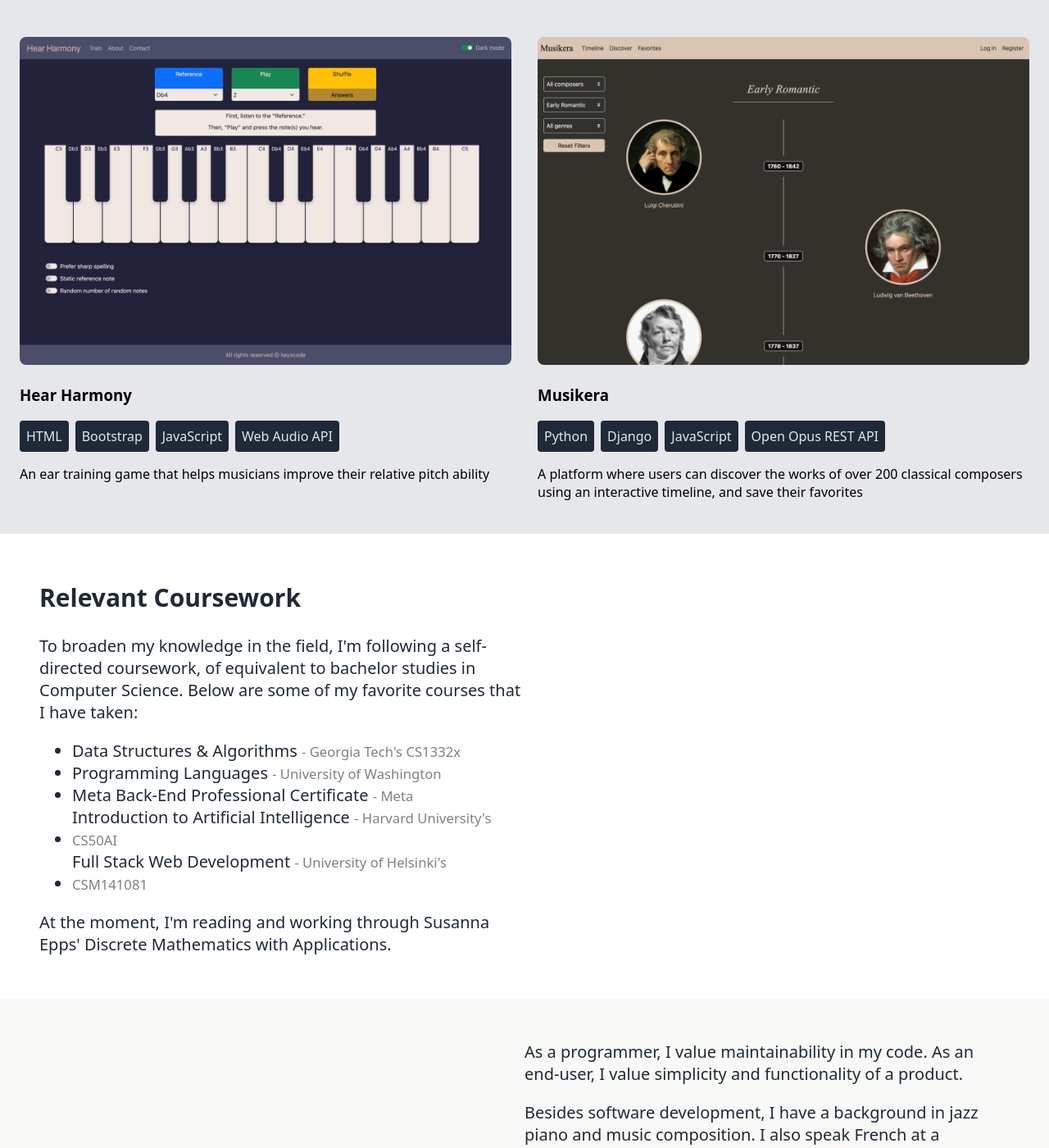
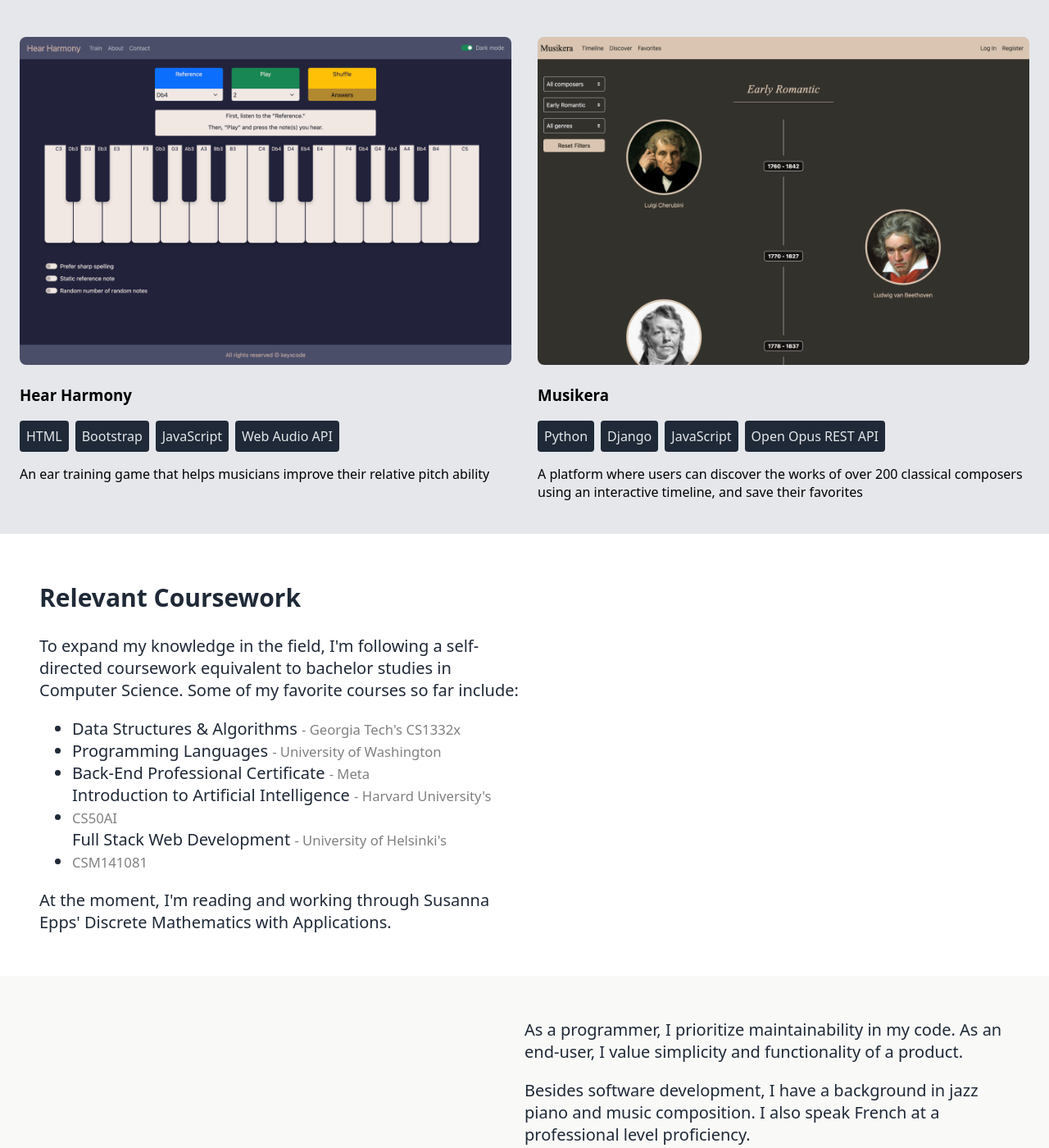
Before and after one commit to keyxcode/portfolio, a plain HTML site: page index.html in a window 1280 px wide. Shown: the part 1400-2800 px from the top of the page at 82% size. Drawn offline with Linux system fonts and the light colour scheme.

Commit message:
Improve copywriting

```diff
--- a/index.html
+++ b/index.html
@@ -66,7 +66,7 @@
             intelligence.
           </p>
           <p class="hero-subtext">
-            I currently contribute to
+            Currently, I contribute to
             <a
               id="langcorrect"
               href="https://langcorrect.com/"
@@ -198,9 +198,9 @@
         <div class="education-content">
           <h1>Relevant Coursework</h1>
           <p>
-            To broaden my knowledge in the field, I'm following a self-directed
-            coursework, of equivalent to bachelor studies in Computer Science.
-            Below are some of my favorite courses that I have taken:
+            To expand my knowledge in the field, I'm following a self-directed
+            coursework equivalent to bachelor studies in Computer Science. Some
+            of my favorite courses so far include:
           </p>
           <ul>
             <li>
@@ -242,14 +242,14 @@
             </li>
             <li>
               <button class="accordion">
-                Meta Back-End Professional Certificate
+                Back-End Professional Certificate
                 <small class="school-name">- Meta</small>
               </button>
               <div class="panel-container">
                 <p class="panel">
                   This certificate program focuses on Python, Django, SQL and
-                  the Django REST Framework. To complete the program, I had to
-                  create a
+                  the Django REST Framework. To complete the program, I
+                  implemented a
                   <a
                     href="https://github.com/keyxcode/littlelemon-api"
                     target="_blank"
@@ -267,10 +267,10 @@
               </button>
               <div class="panel-container">
                 <p class="panel">
-                  This course helped me gain exposure to different topics in AI
-                  such as graph search algorithms, classification, optimization,
-                  machine learning, large language models. I had to incorporate
-                  these concepts into projects such as a
+                  This course helped me gain exposure to various topics in AI
+                  such as graph search, probability, optimization and machine
+                  learning. I incorporated these concepts into projects such as
+                  a
                   <a href="https://github.com/keyxcode/cs50ai-tictactote"
                     >Tic-Tac-Toe AI</a
                   >
@@ -295,15 +295,14 @@
               </button>
               <div class="panel-container">
                 <p class="panel">
-                  A 5 ECTS credit course that focuses on building single-paged
-                  applications with ReactJS that use REST APIs built with
-                  Node.js. Throughout the course, I learned about technologies
-                  and techniques used in modern web development such as React,
-                  Redux, Express, MongoDB, TypeScript, CI/CD. I created this
+                  This 5 ETCS course covers building ReactJS single-page
+                  applications with Node.js REST APIs. Throughout the course, I
+                  delved into technologies and techniques used in modern web
+                  development such as React, Redux, Express, MongoDB,
+                  TypeScript, CI/CD. As part of the coursework, I developed a
                   <a href="https://fso-bloglist.onrender.com/"
                     >blog list application</a
-                  >
-                  as part of the coursework.
+                  >.
                 </p>
               </div>
             </li>
@@ -318,8 +317,8 @@
       <section class="personal">
         <div class="personal-content">
           <p>
-            As a programmer, I value maintainability in my code. As an end-user,
-            I value simplicity and functionality of a product.
+            As a programmer, I prioritize maintainability in my code. As an
+            end-user, I value simplicity and functionality of a product.
           </p>
           <p>
             Besides software development, I have a background in jazz piano and
```
